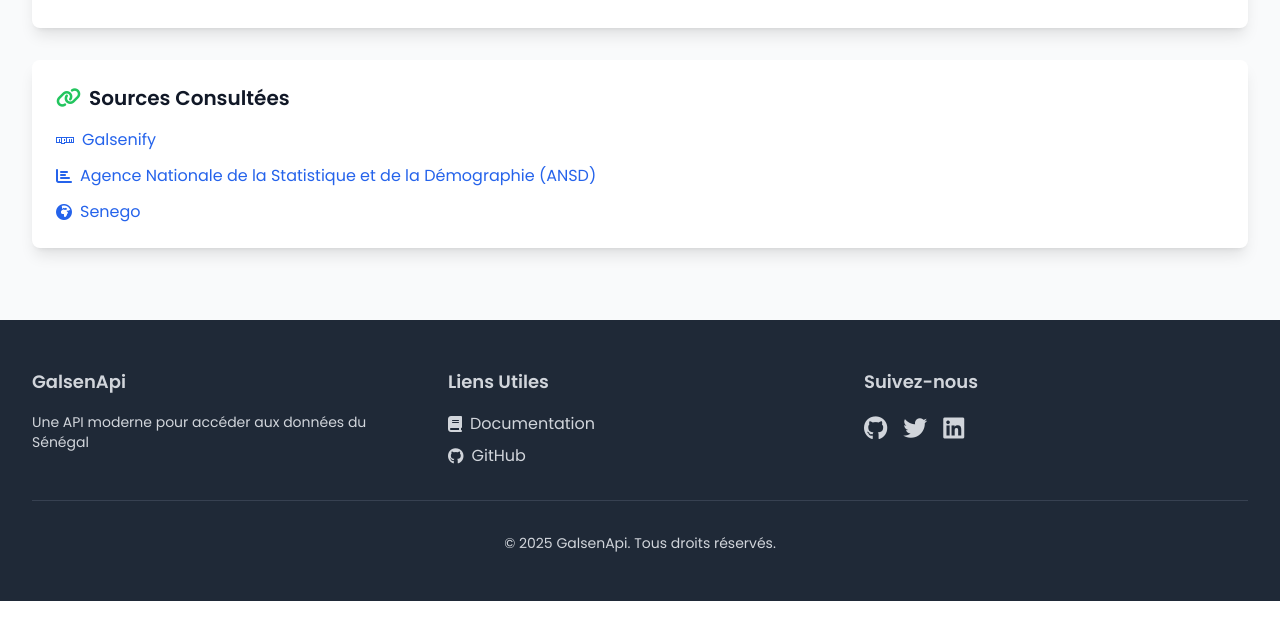
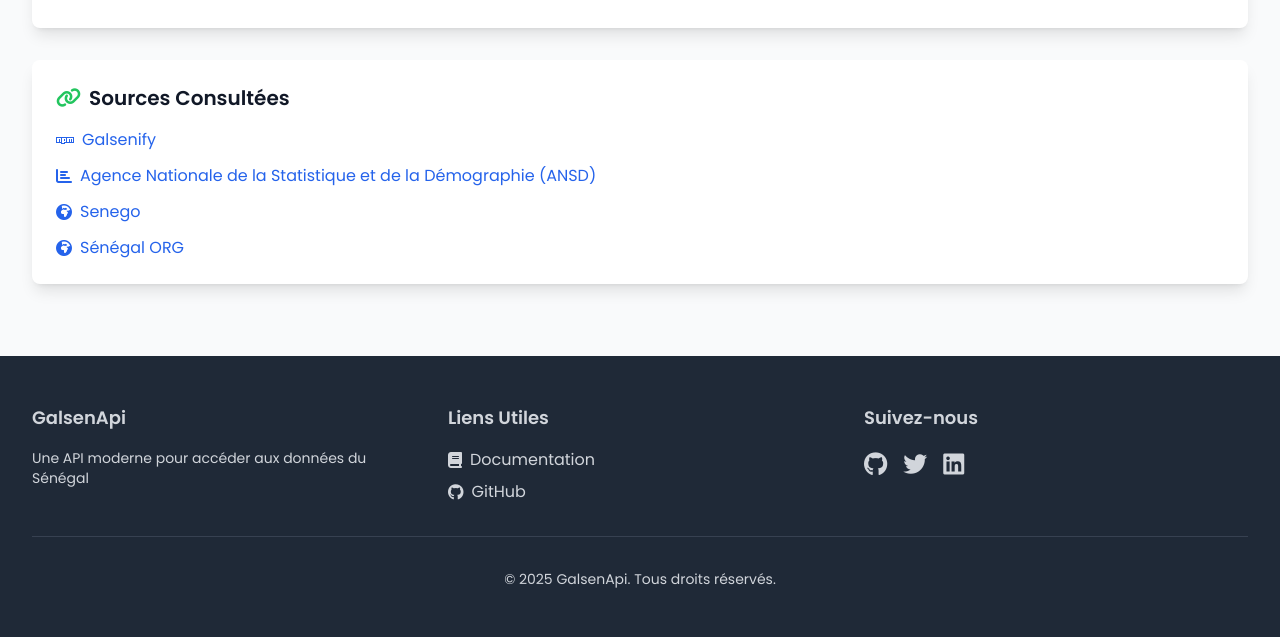
Before and after one commit to sibylassana95/GalsenAPi, a Django app: template templates/pays.html in a window 1280 px wide. Shown: the part 1812-2449 px from the top of the page. Before the commit the page ends 2413 px from the top, so only its background shows below. Run offline with Django 4.2, Linux system fonts and the light colour scheme; the template is opened without the code that fills it, so the values that code supplies are empty; some libraries are stand-ins or nearby versions.

Commit message:
Ajoute un lien vers Sénégal ORG dans le template pays.html et corrige l'indentation des éléments de la liste.

```diff
--- a/templates/pays.html
+++ b/templates/pays.html
@@ -162,11 +162,18 @@
                     <span>Agence Nationale de la Statistique et de la Démographie (ANSD)</span>
                 </a>
             </li>
-            <li>
+        <li>
                 <a href="https://senego.com/connaissez-vous-loniyan-le-jalunga-ou-encore-le-bayot-voici-les-19-langues-locales-parlees-au-senegal_1721774.html" class="flex items-center space-x-2 text-blue-600 hover:text-blue-800 transition-colors duration-200">
                     <i class="fas fa-globe-africa"></i>
                     <span>Senego</span>
-                </a>
+            </a>
+        </li>
+        <li>
+            <a href="https://www.senegel.org/fr/" class="flex items-center space-x-2 text-blue-600 hover:text-blue-800 transition-colors duration-200">
+                <i class="fas fa-globe-africa"></i>
+                <span>Sénégal ORG</span>
+        </a>
+    </li>
         </ul>
     </div>
 </div>
```
